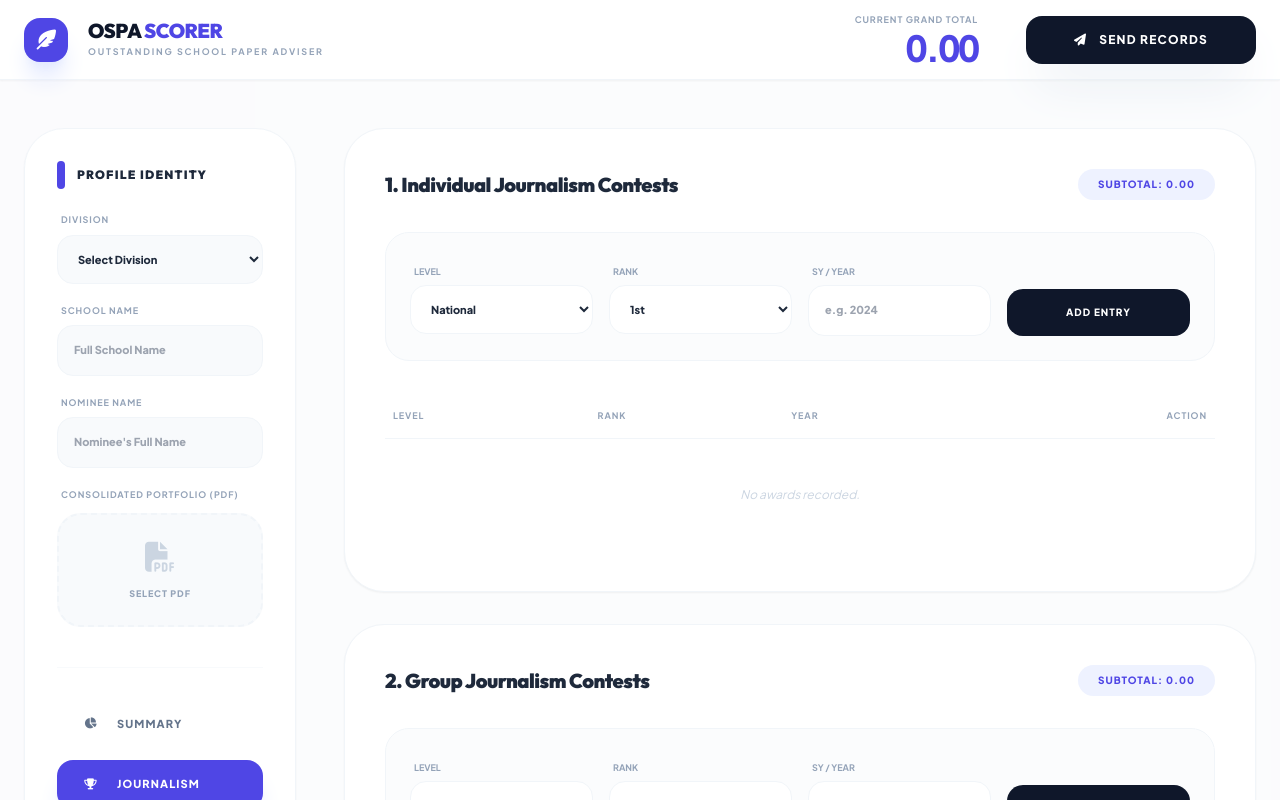
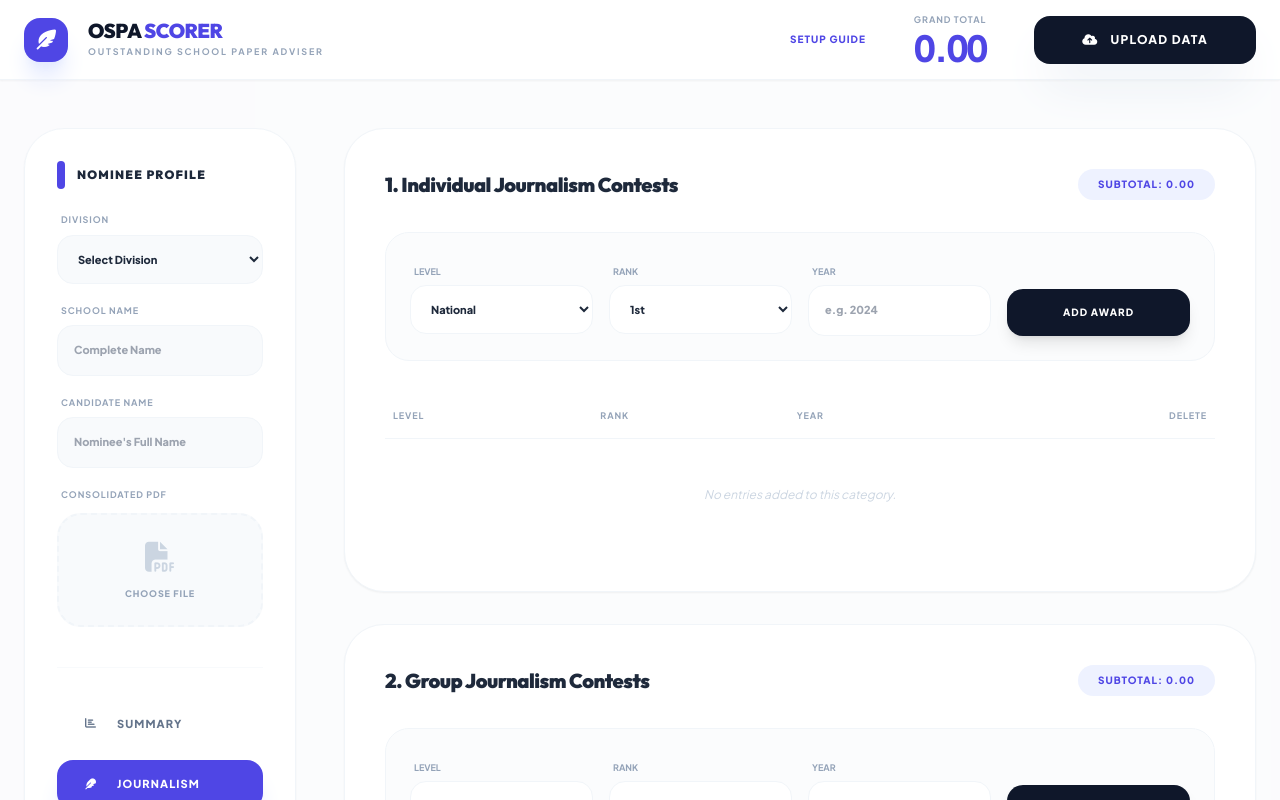
Before and after one commit to siracereyes-dot/ospa, a React (Vite) app: page / in a window 1280 px wide. Both pictures are taken after a click on the button "JOURNALISM". Shown: the top 800 px of the page. Built offline with nearby package versions, Linux system fonts and the light colour scheme.

Commit message:
feat: Add instructions toggle and improve file upload validation
Introduces a toggleable instruction section to guide users and refines file upload validation messages for clarity and conciseness.

```diff
--- a/App.tsx
+++ b/App.tsx
@@ -1,3 +1,4 @@
+
 import React, { useState, useMemo } from 'react';
 import {
   OSPAScoreState,
@@ -19,7 +20,6 @@ const NCR_DIVISIONS = [
   "Quezon City", "San Juan", "Taguig City and Pateros (TAPAT)", "Valenzuela"
 ];
 
-// Updated SCRIPT_URL
 const SCRIPT_URL = "https://script.google.com/macros/s/AKfycbyar3ji86tD3WubBdAq8aR_zFp-gkzhcyYFtayBuTdFZpoCxpZmyR-7B5Wpbg_9M20D/exec";
 
 const INITIAL_STATE: OSPAScoreState = {
@@ -58,6 +58,7 @@ const App: React.FC = () => {
   const [activeTab, setActiveTab] = useState<string>('basic');
   const [isSubmitting, setIsSubmitting] = useState(false);
   const [showValidationErrors, setShowValidationErrors] = useState(false);
+  const [showInstructions, setShowInstructions] = useState(false);
 
   const averageRating = useMemo(() => {
     const sum = data.performanceRatings.reduce((acc, curr) => acc + curr.score, 0);
@@ -131,17 +132,14 @@ const App: React.FC = () => {
   const handleFileUpload = (e: React.ChangeEvent<HTMLInputElement>) => {
     const file = e.target.files?.[0];
     if (!file) return;
-
     if (file.size > 15 * 1024 * 1024) {
-      alert("File is too large! Please keep your consolidated PDF under 15MB for faster uploading.");
+      alert("File is too large! Keep under 15MB.");
       return;
     }
-
     if (file.type !== 'application/pdf') {
       alert("Please upload a PDF document.");
       return;
     }
-
     const reader = new FileReader();
     reader.onload = () => {
       const base64String = (reader.result as string).split(',')[1];
@@ -154,7 +152,6 @@ const App: React.FC = () => {
         }
       }));
     };
-    reader.onerror = () => alert("Error reading file. Please try again.");
     reader.readAsDataURL(file);
   };
 
@@ -162,7 +159,7 @@ const App: React.FC = () => {
     if (!isFormValid) {
       setShowValidationErrors(true);
       setActiveTab('basic');
-      alert("⚠️ Profile Data Required: Division, School Name, Nominee Name, and Portfolio (PDF) must be provided.");
+      alert("⚠️ Required Info Missing: Profile data and PDF portfolio are required.");
       return;
     }
 
@@ -196,12 +193,11 @@ const App: React.FC = () => {
         headers: { "Content-Type": "application/json" },
         body: JSON.stringify(payload)
       });
-
-      alert(`✅ Submission Successful!\n\nNominee: ${data.candidateName}\n\nData has been sent to the Google Sheet. If the PDF doesn't appear in Drive, ensure you have authorized DriveApp in the Script Editor.`);
+      alert(`✅ Upload Triggered!\n\nNominee: ${data.candidateName}\n\nData sent to Google Sheet. Check your Drive folder in a few moments for the PDF.`);
       setShowValidationErrors(false);
     } catch (error: any) {
       console.error("Submission Error:", error);
-      alert("❌ Submission Failed. Check your internet connection or the Google Script URL.");
+      alert("❌ Submission Failed. Check your SCRIPT_URL or network connection.");
     } finally {
       setIsSubmitting(false);
     }
@@ -269,7 +265,7 @@ const App: React.FC = () => {
             </select>
           </div>
           <div className="space-y-1">
-            <label className="text-[9px] font-bold text-slate-400 uppercase ml-1">SY / Year</label>
+            <label className="text-[9px] font-bold text-slate-400 uppercase ml-1">Year</label>
             <input id={`${category}-yr`} type="text" placeholder="e.g. 2024" className="w-full p-4 bg-white border border-slate-100 rounded-2xl text-[11px] font-black outline-none focus:ring-4 focus:ring-indigo-50" />
           </div>
           <div className="flex items-end">
@@ -283,9 +279,9 @@ const App: React.FC = () => {
                    (document.getElementById(`${category}-yr`) as HTMLInputElement).value = '';
                  }
               }}
-              className="w-full bg-slate-900 text-white p-4 rounded-2xl hover:bg-black transition-all font-black text-[10px] uppercase tracking-widest"
+              className="w-full bg-slate-900 text-white p-4 rounded-2xl hover:bg-black transition-all font-black text-[10px] uppercase tracking-widest shadow-lg"
             >
-              Add Entry
+              Add Award
             </button>
           </div>
         </div>
@@ -296,7 +292,7 @@ const App: React.FC = () => {
                 <th className="py-4 px-2">Level</th>
                 <th className="py-4 px-2">Rank</th>
                 <th className="py-4 px-2">Year</th>
-                <th className="py-4 px-2 text-right">Action</th>
+                <th className="py-4 px-2 text-right">Delete</th>
               </tr>
             </thead>
             <tbody className="divide-y divide-slate-50">
@@ -313,7 +309,7 @@ const App: React.FC = () => {
                 </tr>
               ))}
               {(data[category] as Achievement[]).length === 0 && (
-                <tr><td colSpan={4} className="py-12 text-center text-slate-300 text-xs italic">No awards recorded.</td></tr>
+                <tr><td colSpan={4} className="py-12 text-center text-slate-300 text-xs italic">No entries added to this category.</td></tr>
               )}
             </tbody>
           </table>
@@ -352,9 +348,9 @@ const App: React.FC = () => {
                  const lvl = (document.getElementById(`${category}-slvl`) as HTMLSelectElement).value as Level;
                  addItem(category, { level: lvl });
               }}
-              className="w-full bg-slate-900 text-white p-4 rounded-2xl hover:bg-black transition-all font-black text-[10px] uppercase tracking-widest"
+              className="w-full bg-slate-900 text-white p-4 rounded-2xl hover:bg-black transition-all font-black text-[10px] uppercase tracking-widest shadow-lg"
             >
-              Add Record
+              Add Entry
             </button>
           </div>
         </div>
@@ -363,7 +359,7 @@ const App: React.FC = () => {
             <thead>
               <tr className="border-b border-slate-100 text-slate-400 text-[9px] font-bold uppercase tracking-widest">
                 <th className="py-4 px-2">Level</th>
-                <th className="py-4 px-2 text-right">Action</th>
+                <th className="py-4 px-2 text-right">Delete</th>
               </tr>
             </thead>
             <tbody className="divide-y divide-slate-50">
@@ -378,7 +374,7 @@ const App: React.FC = () => {
                 </tr>
               ))}
               {(data[category] as ServiceEntry[]).length === 0 && (
-                <tr><td colSpan={2} className="py-12 text-center text-slate-300 text-xs italic">No records found.</td></tr>
+                <tr><td colSpan={2} className="py-12 text-center text-slate-300 text-xs italic">No records added.</td></tr>
               )}
             </tbody>
           </table>
@@ -401,8 +397,14 @@ const App: React.FC = () => {
             </div>
           </div>
           <div className="hidden md:flex items-center gap-12">
+            <button
+              onClick={() => setShowInstructions(true)}
+              className="text-[10px] font-black uppercase text-indigo-600 tracking-widest hover:underline"
+            >
+              Setup Guide
+            </button>
             <div className="text-right">
-              <p className="text-[9px] font-bold text-slate-400 uppercase tracking-widest mb-1">Current Grand Total</p>
+              <p className="text-[9px] font-bold text-slate-400 uppercase tracking-widest mb-1">Grand Total</p>
               <p className="text-4xl font-black text-indigo-600 tabular-nums leading-none tracking-tighter">{totals.grandTotal.toFixed(2)}</p>
             </div>
             <button
@@ -410,12 +412,83 @@ const App: React.FC = () => {
               disabled={isSubmitting}
               className={`px-12 py-4 rounded-2xl font-black text-xs uppercase tracking-widest transition-all flex items-center gap-3 ${isSubmitting ? 'bg-slate-100 text-slate-300 cursor-not-allowed shadow-none' : 'bg-slate-900 text-white hover:bg-black hover:scale-[1.02] active:scale-95 shadow-2xl shadow-slate-200'}`}
             >
-              {isSubmitting ? <i className="fas fa-spinner fa-spin"></i> : <i className="fas fa-paper-plane"></i>}
-              {isSubmitting ? 'Submitting...' : 'Send Records'}
+              {isSubmitting ? <i className="fas fa-spinner fa-spin"></i> : <i className="fas fa-cloud-arrow-up"></i>}
+              {isSubmitting ? 'Submitting...' : 'Upload Data'}
             </button>
           </div>
         </div>
       </header>
+
+      {showInstructions && (
+        <div className="fixed inset-0 z-[1000] bg-slate-900/60 backdrop-blur-sm flex items-center justify-center p-6">
+          <div className="bg-white w-full max-w-4xl max-h-[90vh] rounded-[3rem] shadow-3xl overflow-hidden flex flex-col">
+            <div className="p-10 border-b border-slate-100 flex justify-between items-center bg-slate-50/50">
+              <h2 className="text-2xl font-black text-slate-900">Google Side Configuration</h2>
+              <button onClick={() => setShowInstructions(false)} className="w-12 h-12 bg-white rounded-2xl text-slate-400 hover:text-slate-900 shadow-sm border border-slate-100">
+                <i className="fas fa-times"></i>
+              </button>
+            </div>
+            <div className="p-10 overflow-y-auto space-y-8 no-scrollbar">
+              <div className="p-8 bg-indigo-50 border border-indigo-100 rounded-[2rem] space-y-4">
+                <p className="text-[11px] font-black text-indigo-600 uppercase tracking-widest">Important Setup Instructions</p>
+                <p className="text-sm text-indigo-900 font-medium leading-relaxed">
+                  To ensure the PDF is saved to your Drive, your Google Apps Script MUST have access to Drive.
+                  Replace your entire script with the code below, update the <code className="bg-white px-2 py-0.5 rounded text-indigo-600">FOLDER_ID</code>, and run <code className="bg-white px-2 py-0.5 rounded text-indigo-600">authorizeMe</code> function once.
+                </p>
+              </div>
+              <div className="relative">
+                <pre className="p-6 bg-slate-900 text-emerald-400 text-xs rounded-3xl overflow-x-auto font-mono leading-relaxed h-[400px]">
+{`var FOLDER_ID = "PASTE_YOUR_FOLDER_ID_HERE";
+
+function doPost(e) {
+  try {
+    var data = JSON.parse(e.postData.contents);
+    var sheet = SpreadsheetApp.getActiveSpreadsheet().getActiveSheet();
+
+    // 1. Append to Sheet
+    sheet.appendRow([
+      data.timestamp,
+      data.division,
+      data.schoolName,
+      data.candidateName,
+      data.averageRating,
+      data.details.journalism,
+      data.details.leadership,
+      data.details.extensions,
+      data.details.interview,
+      data.grandTotal
+    ]);
+
+    // 2. Upload File to Drive
+    if (data.movFile && data.movFile.data) {
+      var folder = DriveApp.getFolderById(FOLDER_ID);
+      var contentType = data.movFile.mimeType;
+      var bytes = Utilities.base64Decode(data.movFile.data);
+      var blob = Utilities.newBlob(bytes, contentType, data.movFile.name);
+      folder.createFile(blob);
+    }
+
+    return ContentService.createTextOutput("Success").setMimeType(ContentService.MimeType.TEXT);
+  } catch (err) {
+    return ContentService.createTextOutput("Error: " + err.toString()).setMimeType(ContentService.MimeType.TEXT);
+  }
+}
+
+function authorizeMe() {
+  DriveApp.getRootFolder();
+  SpreadsheetApp.getActiveSpreadsheet();
+}`}
+                </pre>
+              </div>
+            </div>
+            <div className="p-8 border-t border-slate-100 text-center">
+              <button onClick={() => setShowInstructions(false)} className="px-12 py-4 bg-slate-900 text-white rounded-2xl font-black text-[11px] uppercase tracking-widest">
+                I've Updated my Script
+              </button>
+            </div>
+          </div>
+        </div>
+      )}
 
       <main className="max-w-7xl mx-auto px-6 mt-12 grid grid-cols-1 lg:grid-cols-12 gap-12">
         <aside className="lg:col-span-3">
@@ -423,7 +496,7 @@ const App: React.FC = () => {
             <div className="space-y-6">
               <div className="flex items-center gap-3">
                 <div className="w-2 h-7 bg-indigo-600 rounded-full"></div>
-                <h2 className="text-xs font-black text-slate-800 uppercase tracking-widest">Profile Identity</h2>
+                <h2 className="text-xs font-black text-slate-800 uppercase tracking-widest">Nominee Profile</h2>
               </div>
 
               <div className="space-y-5">
@@ -442,7 +515,7 @@ const App: React.FC = () => {
                 <div>
                   <label className="text-[9px] font-bold text-slate-400 uppercase block mb-2 tracking-widest ml-1">School Name</label>
                   <input
-                    type="text" placeholder="Full School Name"
+                    type="text" placeholder="Complete Name"
                     className={`w-full p-4 bg-slate-50 border rounded-2xl text-[11px] font-black outline-none transition-all ${showValidationErrors && !data.schoolName.trim() ? 'border-red-200 ring-4 ring-red-50' : 'border-slate-100 focus:bg-white focus:ring-4 focus:ring-indigo-50'}`}
                     value={data.schoolName}
                     onChange={e => setData({...data, schoolName: e.target.value})}
@@ -450,7 +523,7 @@ const App: React.FC = () => {
                 </div>
 
                 <div>
-                  <label className="text-[9px] font-bold text-slate-400 uppercase block mb-2 tracking-widest ml-1">Nominee Name</label>
+                  <label className="text-[9px] font-bold text-slate-400 uppercase block mb-2 tracking-widest ml-1">Candidate Name</label>
                   <input
                     type="text" placeholder="Nominee's Full Name"
                     className={`w-full p-4 bg-slate-50 border rounded-2xl text-[11px] font-black outline-none transition-all ${showValidationErrors && !data.candidateName.trim() ? 'border-red-200 ring-4 ring-red-50' : 'border-slate-100 focus:bg-white focus:ring-4 focus:ring-indigo-50'}`}
@@ -460,12 +533,12 @@ const App: React.FC = () => {
                 </div>
 
                 <div>
-                  <label className="text-[9px] font-bold text-slate-400 uppercase block mb-3 tracking-widest ml-1">Consolidated Portfolio (PDF)</label>
+                  <label className="text-[9px] font-bold text-slate-400 uppercase block mb-3 tracking-widest ml-1">Consolidated PDF</label>
                   <div className={`relative border-2 border-dashed rounded-[1.5rem] p-6 text-center group cursor-pointer transition-all ${data.movFile ? 'border-emerald-200 bg-emerald-50' : (showValidationErrors && !data.movFile ? 'border-red-200 bg-red-50 animate-pulse' : 'border-slate-100 hover:border-indigo-300 bg-slate-50')}`}>
                     <input type="file" accept=".pdf" className="absolute inset-0 w-full h-full opacity-0 cursor-pointer" onChange={handleFileUpload} />
                     <i className={`fas ${data.movFile ? 'fa-check-circle text-emerald-500' : 'fa-file-pdf text-slate-300'} text-3xl mb-3`}></i>
                     <p className={`text-[9px] font-black uppercase tracking-widest truncate px-2 ${data.movFile ? 'text-emerald-700' : 'text-slate-400'}`}>
-                      {data.movFile ? data.movFile.name : 'Select PDF'}
+                      {data.movFile ? data.movFile.name : 'Choose File'}
                     </p>
                   </div>
                 </div>
@@ -474,11 +547,11 @@ const App: React.FC = () => {
 
             <nav className="space-y-3 pt-8 border-t border-slate-50">
               {[
-                { id: 'basic', label: 'Summary', icon: 'fa-chart-pie' },
-                { id: 'contests', label: 'Journalism', icon: 'fa-trophy' },
-                { id: 'leadership', label: 'Leadership', icon: 'fa-user-tie' },
-                { id: 'services', label: 'Research', icon: 'fa-microscope' },
-                { id: 'interview', label: 'Interview', icon: 'fa-comments' }
+                { id: 'basic', label: 'Summary', icon: 'fa-chart-bar' },
+                { id: 'contests', label: 'Journalism', icon: 'fa-feather' },
+                { id: 'leadership', label: 'Leadership', icon: 'fa-star' },
+                { id: 'services', label: 'Extension', icon: 'fa-flask' },
+                { id: 'interview', label: 'Interview', icon: 'fa-microphone' }
               ].map(tab => (
                 <button
                   key={tab.id}
@@ -499,11 +572,11 @@ const App: React.FC = () => {
               <div className="elegant-card p-12 rounded-[3.5rem] shadow-sm">
                 <div className="flex items-center gap-6 mb-12">
                   <div className="w-16 h-16 bg-indigo-50 text-indigo-600 rounded-3xl flex items-center justify-center text-3xl">
-                    <i className="fas fa-star-half-stroke"></i>
+                    <i className="fas fa-trophy"></i>
                   </div>
                   <div>
-                    <h2 className="text-3xl font-black text-slate-900 tracking-tight">Performance Ratings</h2>
-                    <p className="text-slate-400 text-sm font-medium">Ratings for the previous five (5) evaluation periods.</p>
+                    <h2 className="text-3xl font-black text-slate-900 tracking-tight">OSPA Evaluation Matrix</h2>
+                    <p className="text-slate-400 text-sm font-medium">Ratings for the last 5 years based on DepEd performance guidelines.</p>
                   </div>
                 </div>
 
@@ -545,10 +618,10 @@ const App: React.FC = () => {
 
               <div className="grid grid-cols-2 md:grid-cols-4 gap-8">
                 {[
-                  { label: 'Journalism', value: (totals.indiv + totals.group + totals.special + totals.pub).toFixed(2), icon: 'fa-pen-nib', color: 'bg-amber-500' },
-                  { label: 'Leadership', value: totals.leadershipTotal.toFixed(2), icon: 'fa-user-tie', color: 'bg-indigo-500' },
-                  { label: 'Research', value: (totals.extension + totals.innovations + totals.speakership + totals.books + totals.articles).toFixed(2), icon: 'fa-book-open', color: 'bg-emerald-500' },
-                  { label: 'Interview', value: totals.interviewTotal.toFixed(2), icon: 'fa-comments', color: 'bg-blue-500' }
+                  { label: 'Journalism', value: (totals.indiv + totals.group + totals.special + totals.pub).toFixed(2), icon: 'fa-feather-pointed', color: 'bg-amber-500' },
+                  { label: 'Leadership', value: totals.leadershipTotal.toFixed(2), icon: 'fa-certificate', color: 'bg-indigo-500' },
+                  { label: 'Extension', value: (totals.extension + totals.innovations + totals.speakership + totals.books + totals.articles).toFixed(2), icon: 'fa-microscope', color: 'bg-emerald-500' },
+                  { label: 'Interview', value: totals.interviewTotal.toFixed(2), icon: 'fa-comment-dots', color: 'bg-blue-500' }
                 ].map((stat, i) => (
                   <div key={i} className="elegant-card p-10 rounded-[3rem] transition-all hover:-translate-y-2 group shadow-sm">
                     <div className={`w-16 h-16 ${stat.color} bg-opacity-10 ${stat.color.replace('bg-', 'text-')} rounded-2xl flex items-center justify-center mb-8 text-3xl group-hover:scale-110 transition-all`}>
@@ -573,7 +646,7 @@ const App: React.FC = () => {
 
           {activeTab === 'leadership' && (
             <div className="elegant-card p-12 rounded-[3.5rem] animate-in fade-in border border-slate-100 shadow-sm">
-              {renderSectionHeader('Leadership Portfolio', 'fa-award', totals.leadershipTotal.toFixed(2), 'bg-indigo-500')}
+              {renderSectionHeader('Leadership & Organizations', 'fa-award', totals.leadershipTotal.toFixed(2), 'bg-indigo-500')}
               <div className="grid grid-cols-1 md:grid-cols-4 gap-5 mb-12 p-10 bg-slate-50/50 rounded-[2.5rem] border border-slate-100">
                  <div className="space-y-2">
                    <label className="text-[10px] font-bold text-slate-400 uppercase tracking-widest ml-2">Level</label>
@@ -600,7 +673,7 @@ const App: React.FC = () => {
                      }}
                      className="w-full py-5 bg-slate-900 text-white rounded-2xl font-black text-[11px] uppercase tracking-widest hover:bg-black transition-all shadow-xl shadow-slate-200"
                    >
-                     Add Leadership Role
+                     Record Leadership Role
                    </button>
                 </div>
               </div>
@@ -610,7 +683,7 @@ const App: React.FC = () => {
                   <div key={item.id} className="flex justify-between items-center p-8 bg-white rounded-[2rem] border border-slate-100 group transition-all hover:border-indigo-300">
                     <div className="flex items-center gap-8">
                       <div className="w-16 h-16 bg-slate-50 text-slate-400 rounded-2xl flex items-center justify-center text-3xl group-hover:bg-indigo-50 group-hover:text-indigo-600">
-                        <i className="fas fa-certificate"></i>
+                        <i className="fas fa-medal"></i>
                       </div>
                       <div>
                         <p className="font-black text-slate-800 text-lg tracking-tight">{item.position}</p>
@@ -638,7 +711,7 @@ const App: React.FC = () => {
 
           {activeTab === 'interview' && (
             <div className="elegant-card p-12 rounded-[3.5rem] animate-in fade-in border border-slate-100 shadow-sm">
-              {renderSectionHeader('Behavioral Interview', 'fa-microphone', totals.interviewTotal.toFixed(2), 'bg-blue-500')}
+              {renderSectionHeader('Interview Scores', 'fa-user-check', totals.interviewTotal.toFixed(2), 'bg-blue-500')}
               <div className="space-y-20 max-w-4xl mx-auto py-10">
                 {[
                   { key: 'principles', label: 'Journalism Principles & Media Ethics' },
```
